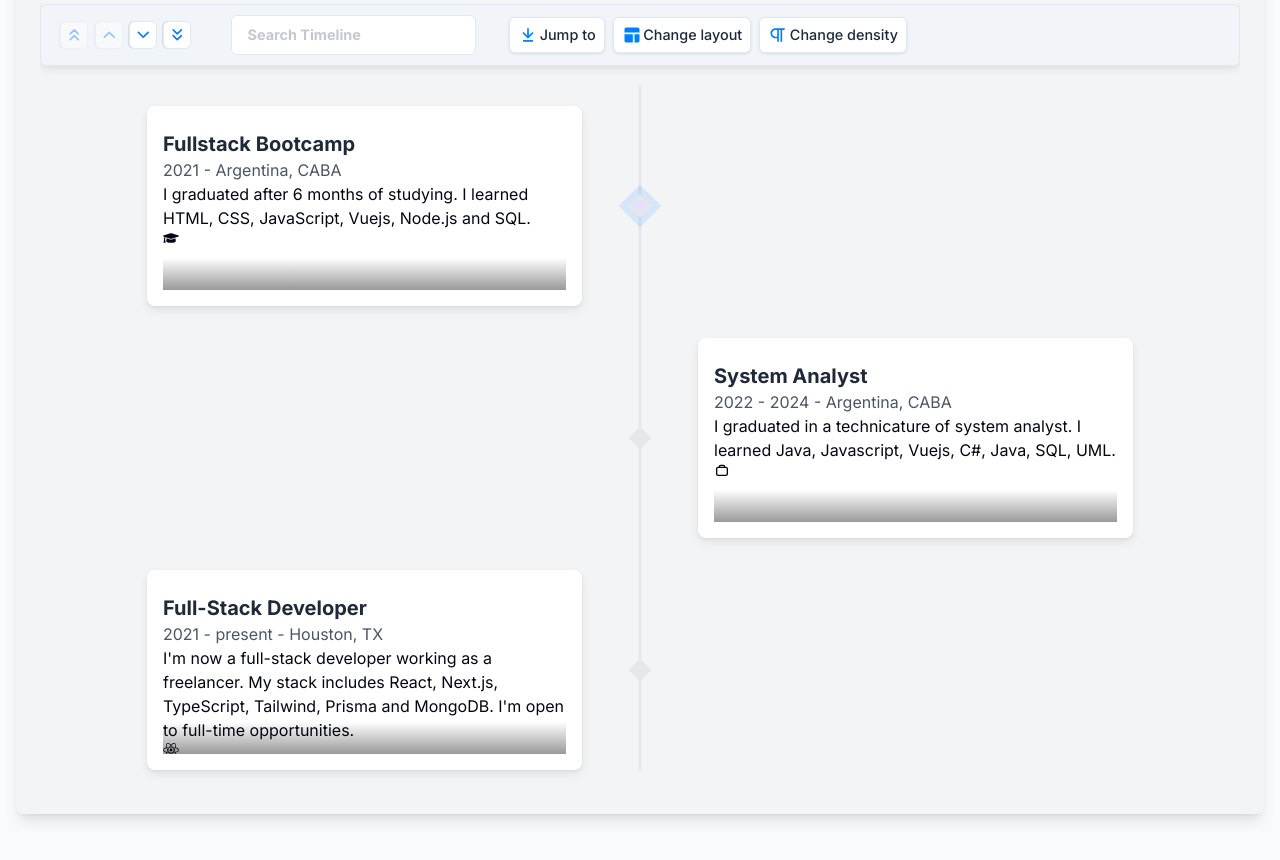
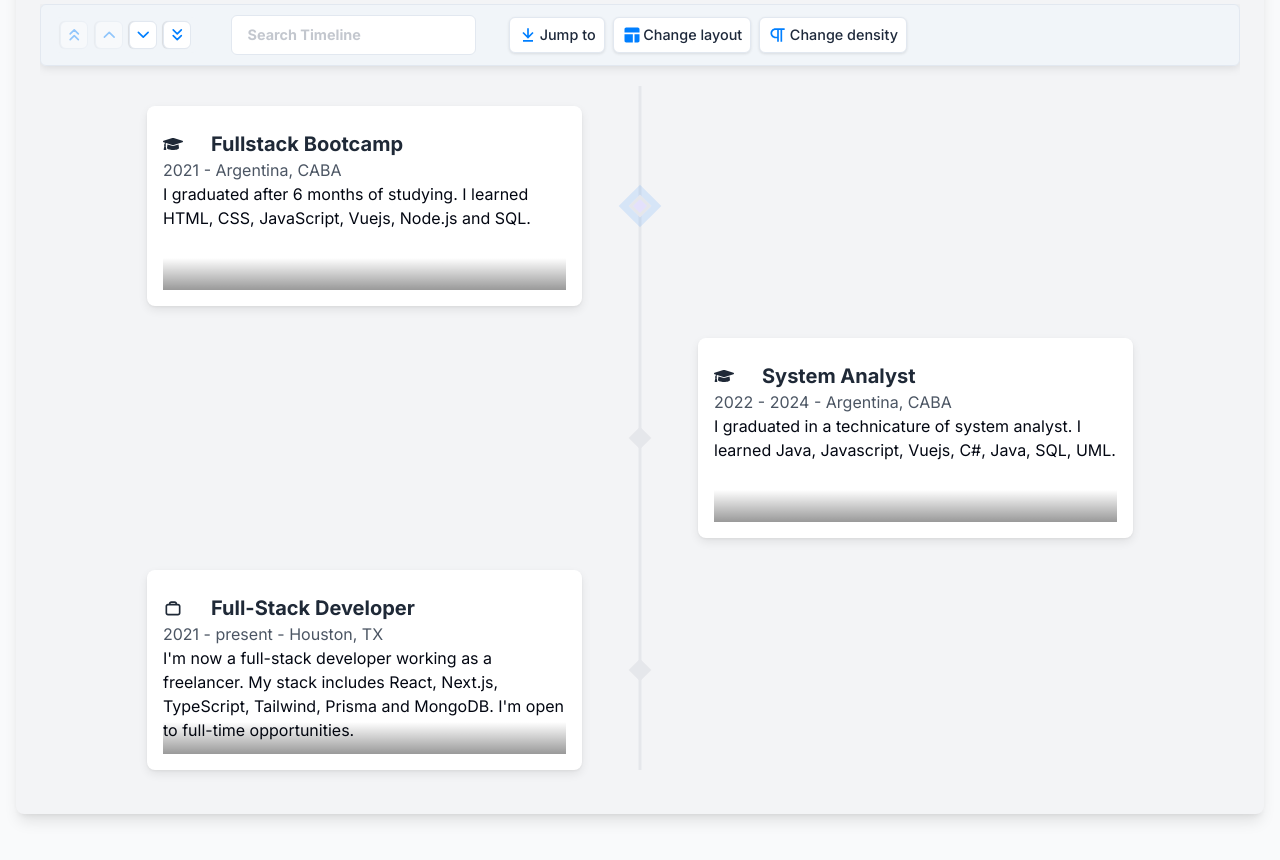
Before and after one commit to guidonaselli/portfolio, a Next.js app: page / in a window 1280 px wide. Shown: the part 1440-2300 px from the top of the page. Built offline with nearby package versions, Linux system fonts and the light colour scheme; no server answers.

Commit message:
Experience section update

```diff
--- a/components/experience.tsx
+++ b/components/experience.tsx
@@ -2,9 +2,14 @@
 
 import React, { useState } from "react";
 import SectionHeading from "./section-heading";
-import { Chrono } from "react-chrono";
 import { experiencesData } from "@/lib/data";
 import { useTheme } from "@/context/theme-context";
+import dynamic from "next/dynamic";
+
+// Importa Chrono de forma dinámica
+const Chrono = dynamic(() => import("react-chrono").then((mod) => mod.Chrono), {
+  ssr: false,
+});
 
 export default function Experience() {
   const { theme } = useTheme();
@@ -30,14 +35,14 @@ export default function Experience() {
       >
         {experiencesData.map((item, index) => (
           <div key={index}>
-            <h3 className="text-xl font-bold text-gray-800 dark:text-white">
-              {item.title}
+            <h3 className="text-xl font-bold text-gray-800 dark:text-white flex justify-start items-center gap-7">
+              <p>{item.icon}</p>
+              <p>{item.title}</p>
             </h3>
             <span className="text-gray-600 dark:text-gray-300">
               {item.date} - {item.location}
             </span>
             <p>{item.description}</p>
-            {item.icon && <span className="chrono-icon">{item.icon}</span>}
           </div>
         ))}
       </Chrono>
--- a/lib/data.ts
+++ b/lib/data.ts
@@ -49,7 +49,7 @@ export const experiencesData = [
     location: "Argentina, CABA",
     description:
       "I graduated in a technicature of system analyst. I learned Java, Javascript, Vuejs, C#, Java, SQL, UML.",
-    icon: React.createElement(CgWorkAlt),
+    icon: React.createElement(FaGraduationCap),
     date: "2022 - 2024",
   },
   {
@@ -57,7 +57,7 @@ export const experiencesData = [
     location: "Houston, TX",
     description:
       "I'm now a full-stack developer working as a freelancer. My stack includes React, Next.js, TypeScript, Tailwind, Prisma and MongoDB. I'm open to full-time opportunities.",
-    icon: React.createElement(FaReact),
+    icon: React.createElement(CgWorkAlt),
     date: "2021 - present",
   },
 ] as const;
```
